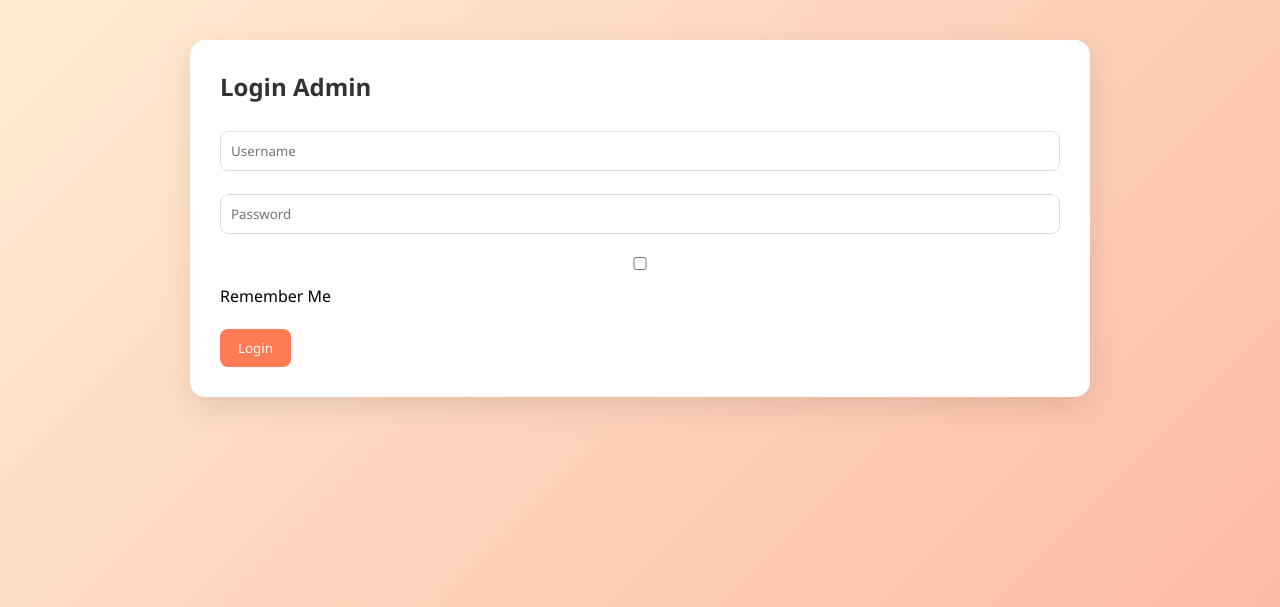
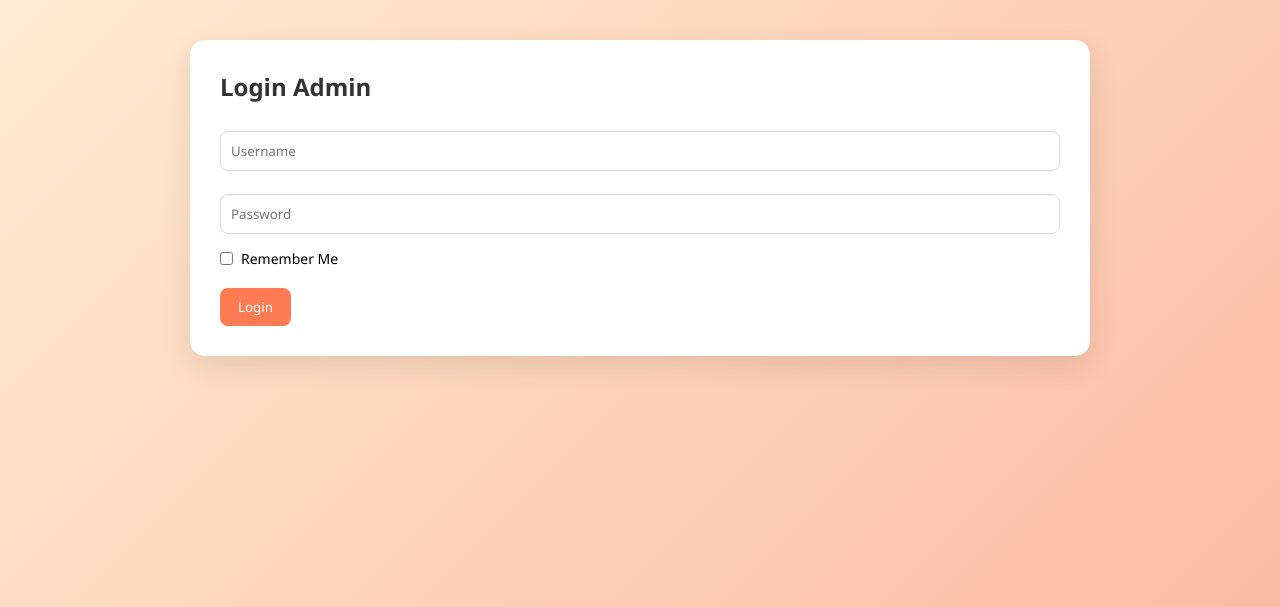
Before and after one commit to raflyhandika/toko_roti, a PHP site: page /login.php in a window 1280 px wide. Shown: the top 607 px of the page. Run offline with PHP 8.4, Linux system fonts and the light colour scheme.

Commit message:
Update File

```diff
--- a/login.php
+++ b/login.php
@@ -45,8 +45,11 @@ if($user){
 
 <input type="password" name="password" placeholder="Password" required>
 
-<input type="checkbox" name="remember"> Remember Me
-<br><br>
+<div style="display: flex; align-items: center; gap: 8px; margin-bottom: 20px;">
+            <input type="checkbox" name="remember" id="remember" style="width: auto; margin: 0;">
+            <label for="remember" style="font-size: 14px; cursor: pointer;">Remember Me</label>
+        </div>
+
 <button name="login">Login</button>
 
 </form>
```
